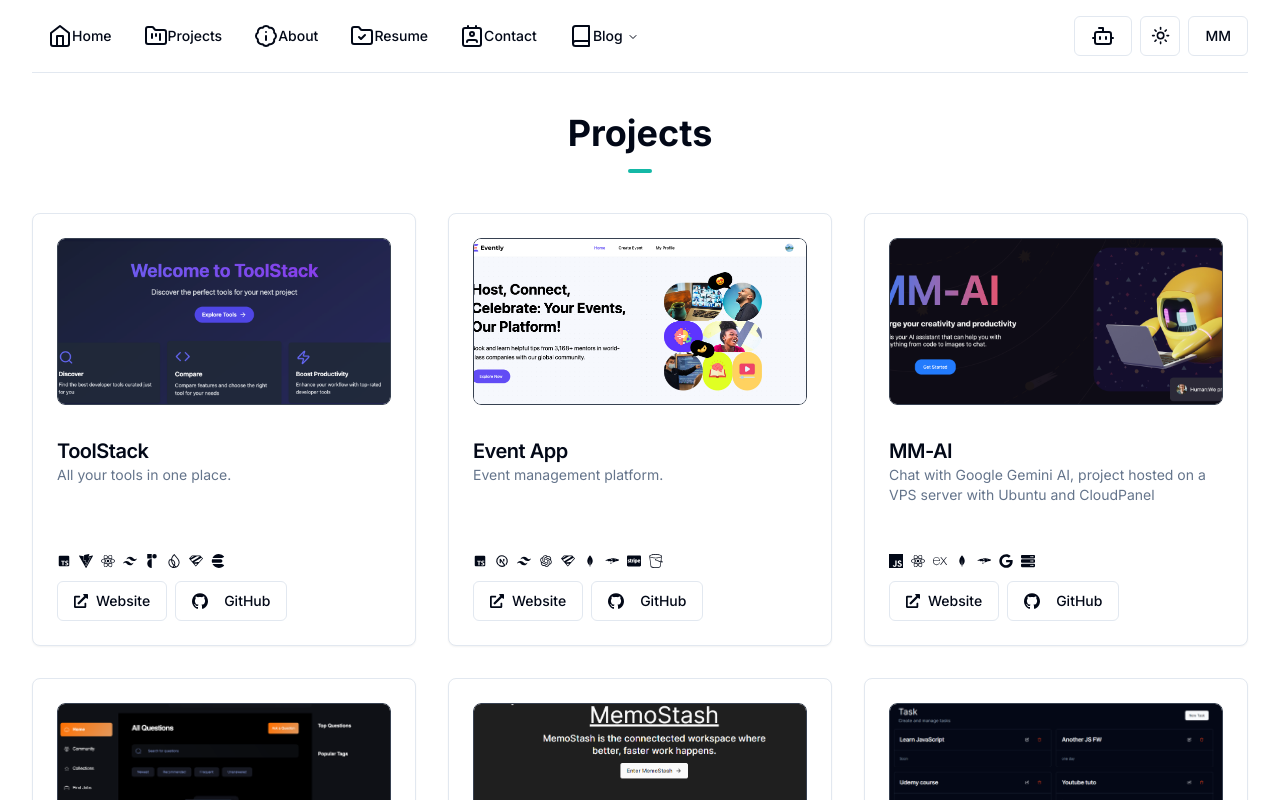
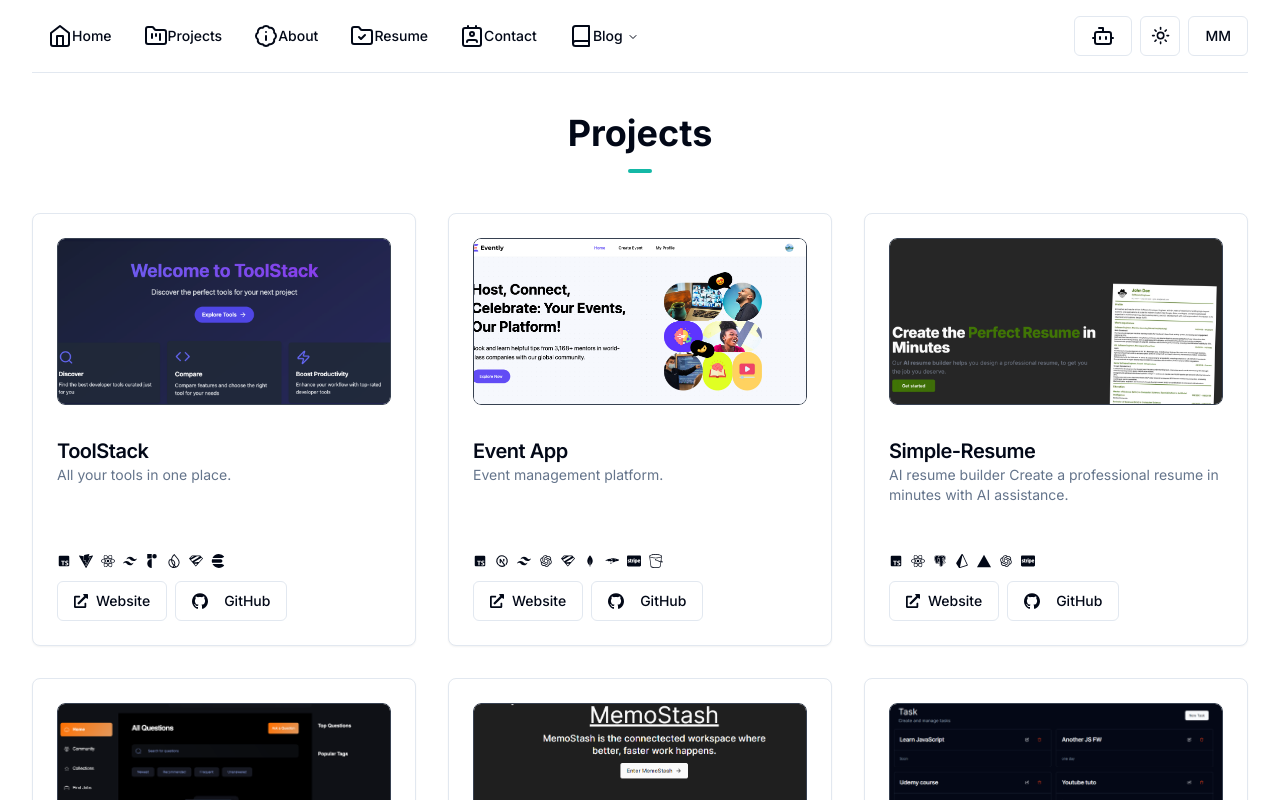
Before and after one commit to marcm8793/websitepersov2, a Next.js app: page /projects in a window 1280 px wide. Shown: the top 800 px of the page. Built offline with nearby package versions, Linux system fonts and the light colour scheme.

Commit message:
Refactor code structure for improved readability and maintainability

```diff
--- a/src/app/projects/page.tsx
+++ b/src/app/projects/page.tsx
@@ -24,6 +24,7 @@ import {
   SiVite,
   SiFirebase,
   SiElasticsearch,
+  SiVercel,
 } from "react-icons/si";
 import {
   BiLogoMongodb,
@@ -78,20 +79,20 @@ const projects = [
     ],
   },
   {
-    name: "MM-AI",
-    description: `Chat with Google Gemini AI, \n
-    project hosted on a VPS server with Ubuntu and CloudPanel`,
-    image: "/mmai.png",
-    github: "https://github.com/marcm8793/mm-ai-chat",
-    link: "https://mm-ai.dev/",
+    name: "Simple-Resume",
+    description: `AI resume builder\n
+    Create a professional resume in minutes with AI assistance.`,
+    image: "/simple-resume.png",
+    github: "https://github.com/marcm8793/simple-resume",
+    link: "https://simpleresume.pro/",
     tools: [
-      { icon: <SiJavascript />, tooltip: "JavaScript" },
+      { icon: <BiLogoTypescript />, tooltip: "TypeScript" },
       { icon: <FaReact />, tooltip: "React" },
-      { icon: <SiExpress />, tooltip: "ExpressJS" },
-      { icon: <BiLogoMongodb />, tooltip: "MongoDB" },
-      { icon: <SiMongoose />, tooltip: "Mongoose" },
-      { icon: <FaGoogle />, tooltip: "Google Gemini" },
-      { icon: <FaServer />, tooltip: "VPS Server" },
+      { icon: <BiLogoPostgresql />, tooltip: "Postgresql" },
+      { icon: <SiPrisma />, tooltip: "Prisma" },
+      { icon: <SiVercel />, tooltip: "Vercel" },
+      { icon: <RiOpenaiFill />, tooltip: "OpenAI" },
+      { icon: <FaCcStripe />, tooltip: "Stripe" },
     ],
   },
   {
```
Also changed, not shown: public/mmai.png (deleted), public/simple-resume.png (added).
